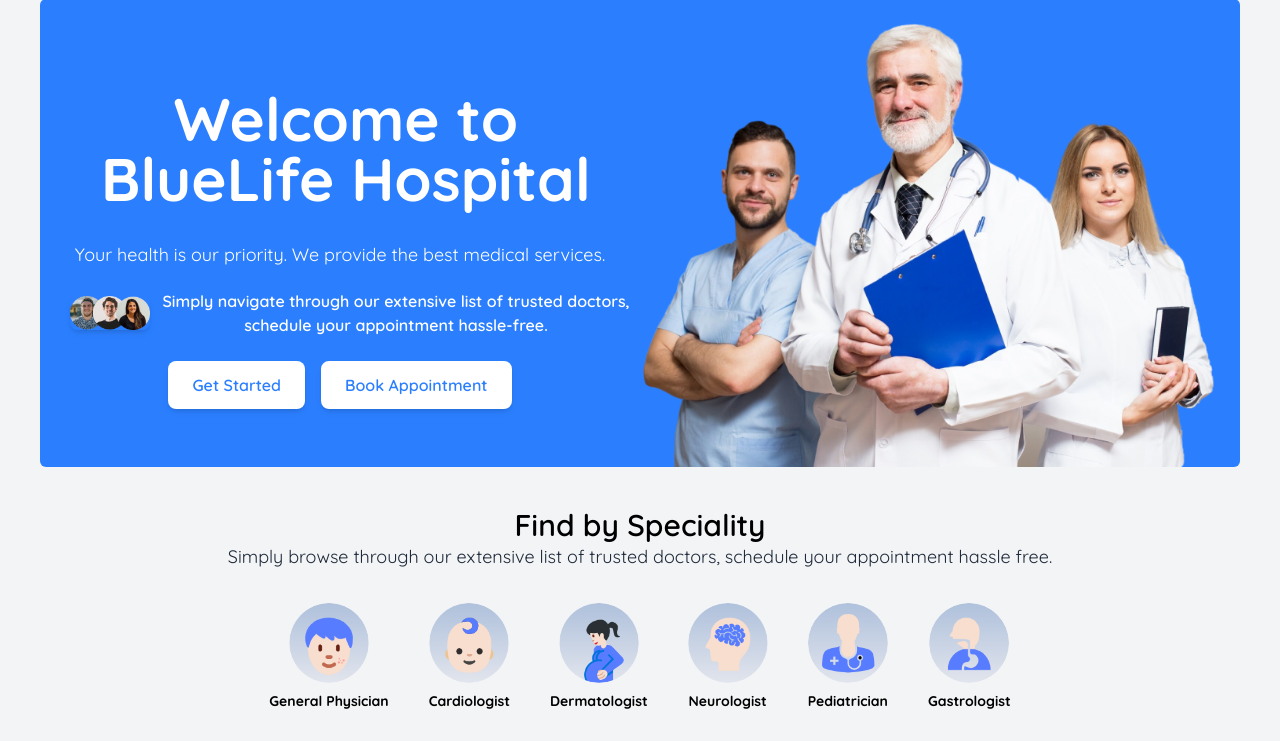
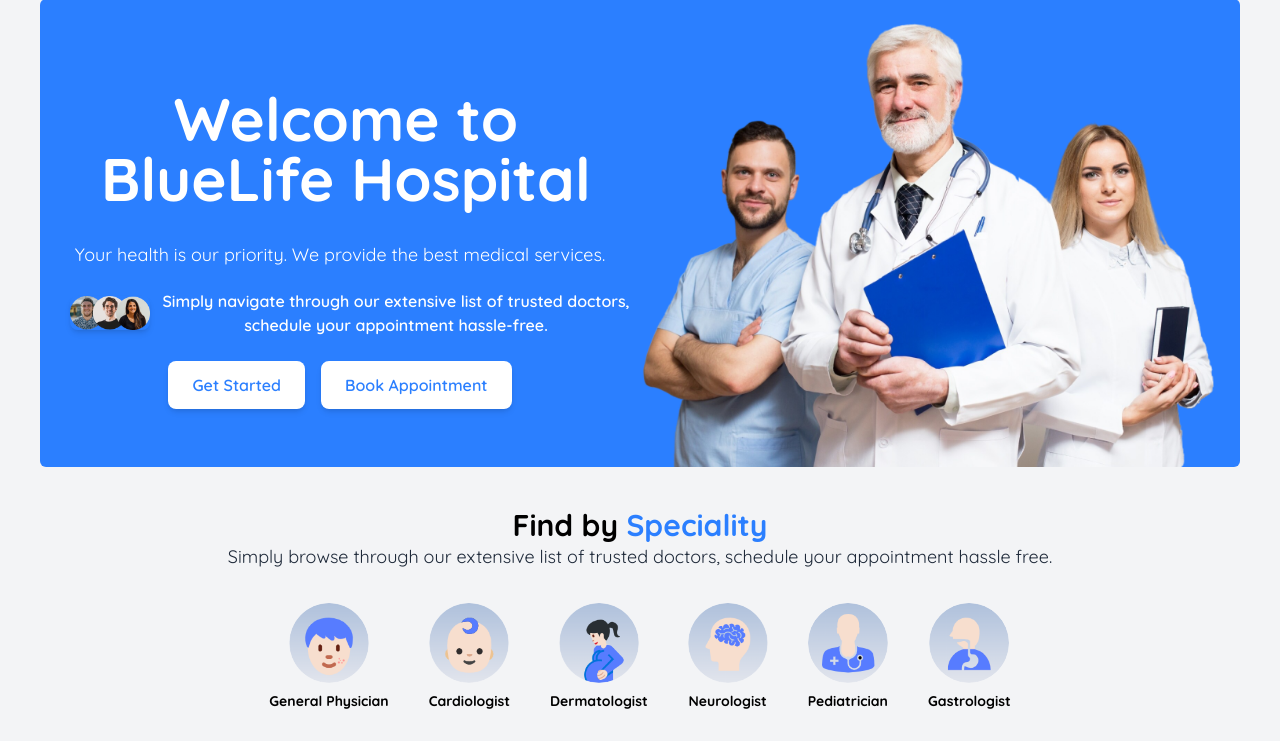
Before and after one commit to Grealishgit/BlueLife-Hospital, a PHP site: page / in a window 1280 px wide. Shown: the part 101-842 px from the top of the page. Run offline with PHP 8.4, Linux system fonts and the light colour scheme.

Commit message:
Update specialty section title for improved emphasis and styling

```diff
--- a/app/Views/hero.php
+++ b/app/Views/hero.php
@@ -42,7 +42,7 @@
     </div>
 
     <div class="mt-10 flex flex-col items-center">
-        <p class="text-3xl font-semibold">Find by Speciality</p>
+        <p class="text-3xl font-bold">Find by <span class="text-blue-500">Speciality</span></p>
         <p class="text-center text-gray-800  text-lg">
             Simply browse through our extensive list of trusted doctors, schedule your appointment hassle free.
         </p>
```
